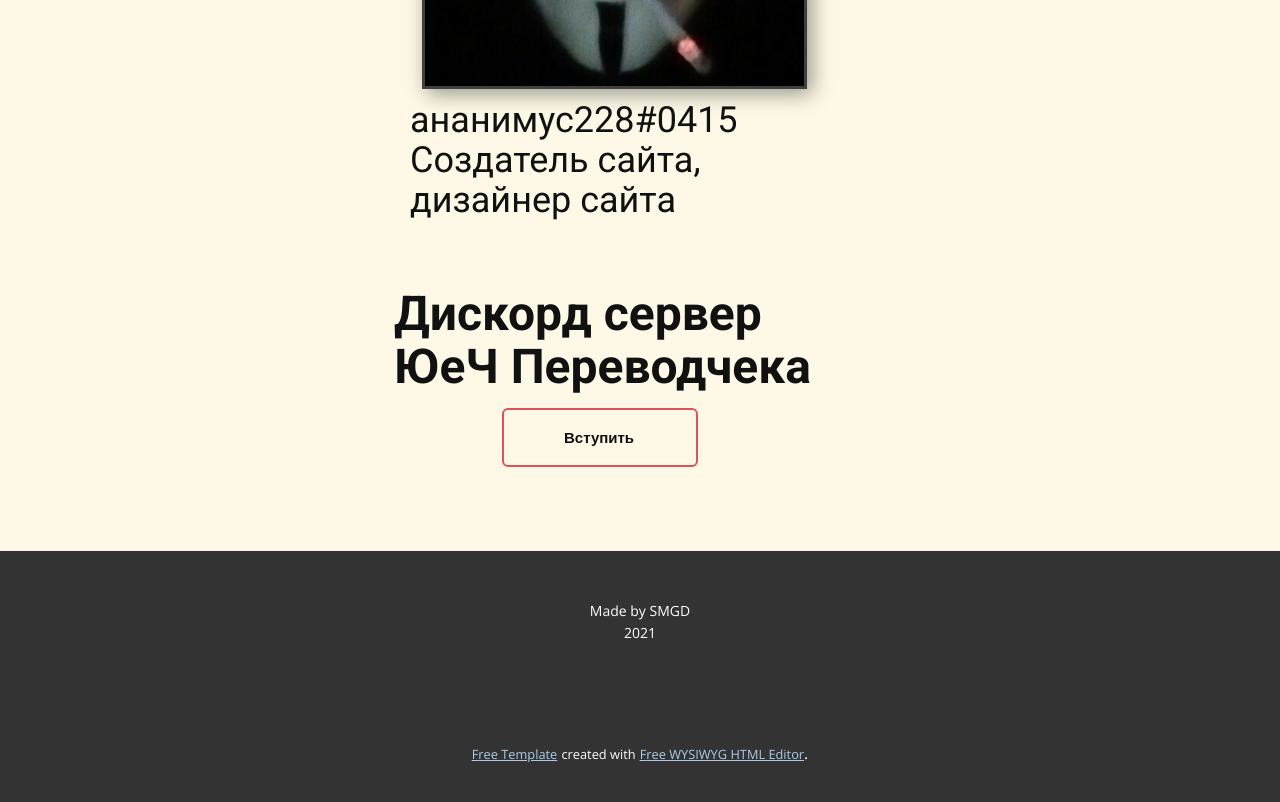
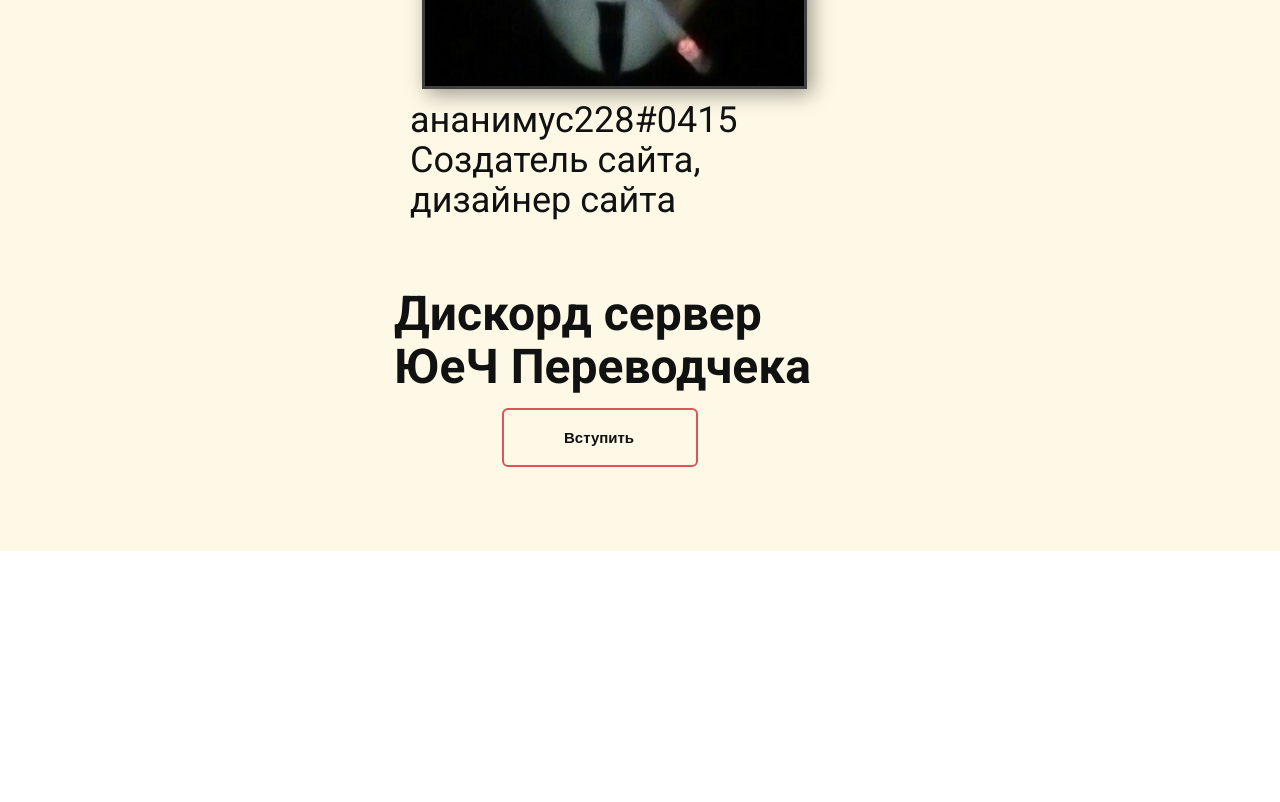
Before and after one commit to CrystalUvU/uechperevodchek, a plain HTML site: page Об-ЮеЧ-Команде.html in a window 1280 px wide. Shown: the part 1136-1938 px from the top of the page. After the commit the page ends 1687 px from the top, so only its background shows below. Drawn offline with nearby package versions, Linux system fonts and the light colour scheme.

Commit message:
Update Об-ЮеЧ-Команде.html

```diff
--- a/Об-ЮеЧ-Команде.html
+++ b/Об-ЮеЧ-Команде.html
@@ -71,22 +71,5 @@
         <a href="https://discord.gg/faYH7GeNHa" class="u-border-2 u-border-palette-2-base u-btn u-btn-round u-button-style u-hover-palette-2-base u-none u-radius-6 u-text-body-color u-text-hover-white u-btn-1" target="_blank">Вступить</a>
       </div>
     </section>
-
-
-    <footer class="u-align-center u-clearfix u-footer u-grey-80 u-footer" id="sec-dfdb"><div class="u-clearfix u-sheet u-sheet-1">
-        <p class="u-small-text u-text u-text-variant u-text-1">Made by SMGD<br>2021<br>
-        </p>
-      </div></footer>
-    <section class="u-backlink u-clearfix u-grey-80">
-      <a class="u-link" href="https://nicepage.com/templates" target="_blank">
-        <span>Free Template</span>
-      </a>
-      <p class="u-text">
-        <span>created with</span>
-      </p>
-      <a class="u-link" href="https://nicepage.com/html-website-builder" target="_blank">
-        <span>Free WYSIWYG HTML Editor</span>
-      </a>.
-    </section>
   </body>
 </html>
```
